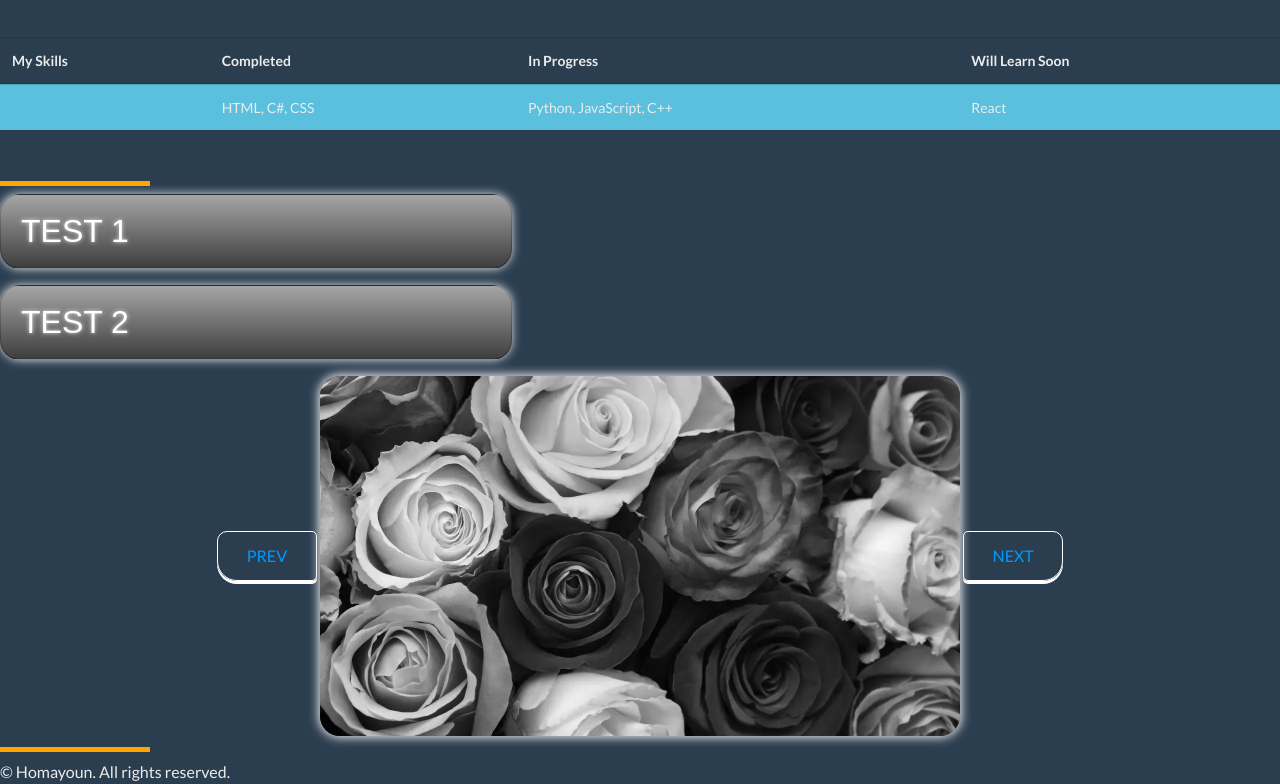
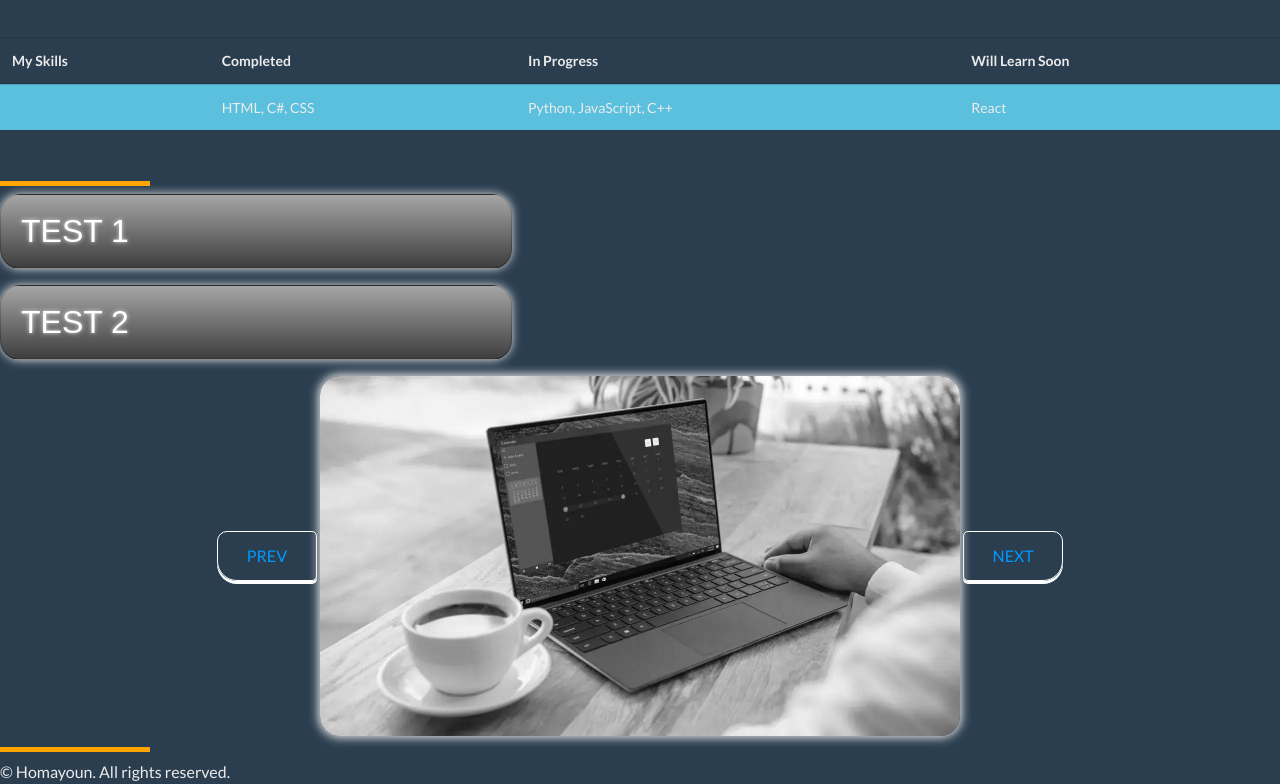
Before and after one commit to msibap/firstweb, a plain HTML site: page index.html in a window 1280 px wide. Shown: the part 1073-1857 px from the top of the page. Drawn offline with Linux system fonts and the light colour scheme.

Commit message:
changed image

```diff
--- a/index.html
+++ b/index.html
@@ -196,7 +196,7 @@
           <h4 class="card-title">Hello Again</h4>
           <img
             class="border-radius box-shadow"
-            src="pics/pic1.webp"
+            src="pics/pic2.webp"
             width="100%"
           />
         </div>
@@ -212,7 +212,7 @@
         class="img-effect"
         width="50%"
         height="30%"
-        src="pics/pic1.webp"
+        src="pics/pic2.webp"
       />
 
       <button onclick="next()" class="btn right">NEXT</button>
```
